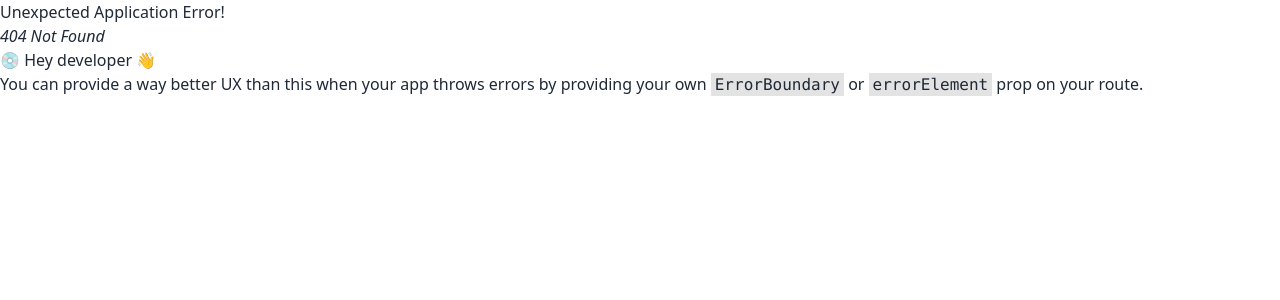
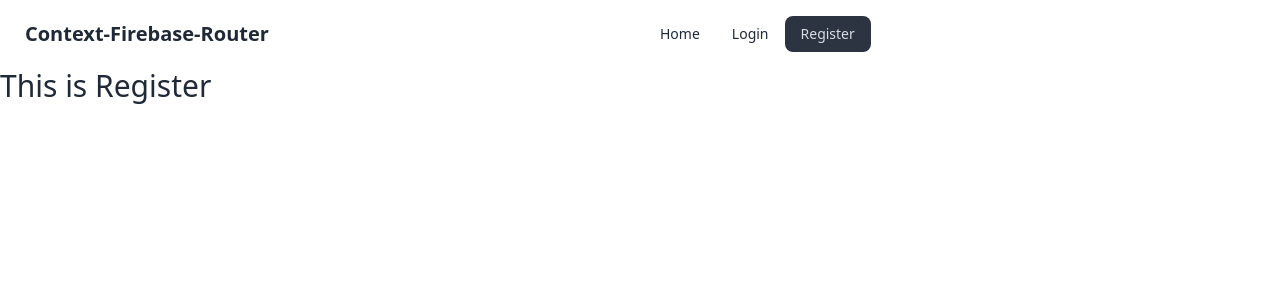
Before and after one commit to Shadman352126/Context-Firebase-Router, a React (Vite) app: page /register in a window 1280 px wide. Before the commit this address had no page. Shown: the top 300 px of the page. Built offline with nearby package versions, Linux system fonts and the light colour scheme.

Commit message:
Page and router initial setup

```diff
--- /dev/null
+++ b/src/Components/Header.jsx
@@ -0,0 +1,40 @@
+import { NavLink } from "react-router-dom";
+
+const Header = () => {
+  const navLink = (
+    <>
+      <li>
+        <NavLink to={"/"}>Home</NavLink>
+      </li>
+      <li>
+        <NavLink to={"/login"}>Login</NavLink>
+      </li>
+      <li>
+        <NavLink to={"/register"}>Register</NavLink>
+      </li>
+    </>
+  );
+
+  return (
+    <div className="navbar bg-base-100">
+      <div className="navbar-start">
+        <div className="dropdown">
+          <ul
+            tabIndex={0}
+            className="menu menu-sm dropdown-content mt-3 z-[1] p-2 shadow bg-base-100 rounded-box w-52"
+          >
+            {navLink}
+          </ul>
+        </div>
+        <a className="btn btn-ghost normal-case text-xl">
+          Context-Firebase-Router
+        </a>
+      </div>
+      <div className="navbar-center hidden lg:flex">
+        <ul className="menu menu-horizontal px-1">{navLink}</ul>
+      </div>
+    </div>
+  );
+};
+
+export default Header;
--- /dev/null
+++ b/src/Components/Home.jsx
@@ -0,0 +1,9 @@
+const Home = () => {
+  return (
+    <div>
+      <h2 className="text-3xl">This is Home</h2>
+    </div>
+  );
+};
+
+export default Home;
--- /dev/null
+++ b/src/Components/Login.jsx
@@ -0,0 +1,9 @@
+const Login = () => {
+  return (
+    <div>
+      <h2 className="text-3xl">This is Login</h2>
+    </div>
+  );
+};
+
+export default Login;
--- /dev/null
+++ b/src/Components/Register.jsx
@@ -0,0 +1,9 @@
+const Register = () => {
+  return (
+    <div>
+      <h2 className="text-3xl">This is Register</h2>
+    </div>
+  );
+};
+
+export default Register;
--- /dev/null
+++ b/src/Components/Root.jsx
@@ -0,0 +1,13 @@
+import { Outlet } from "react-router-dom";
+import Header from "./Header";
+
+const Root = () => {
+  return (
+    <div>
+      <Header></Header>
+      <Outlet></Outlet>
+    </div>
+  );
+};
+
+export default Root;
```
Also changed, not shown: src/main.jsx (+19 -1 lines).
